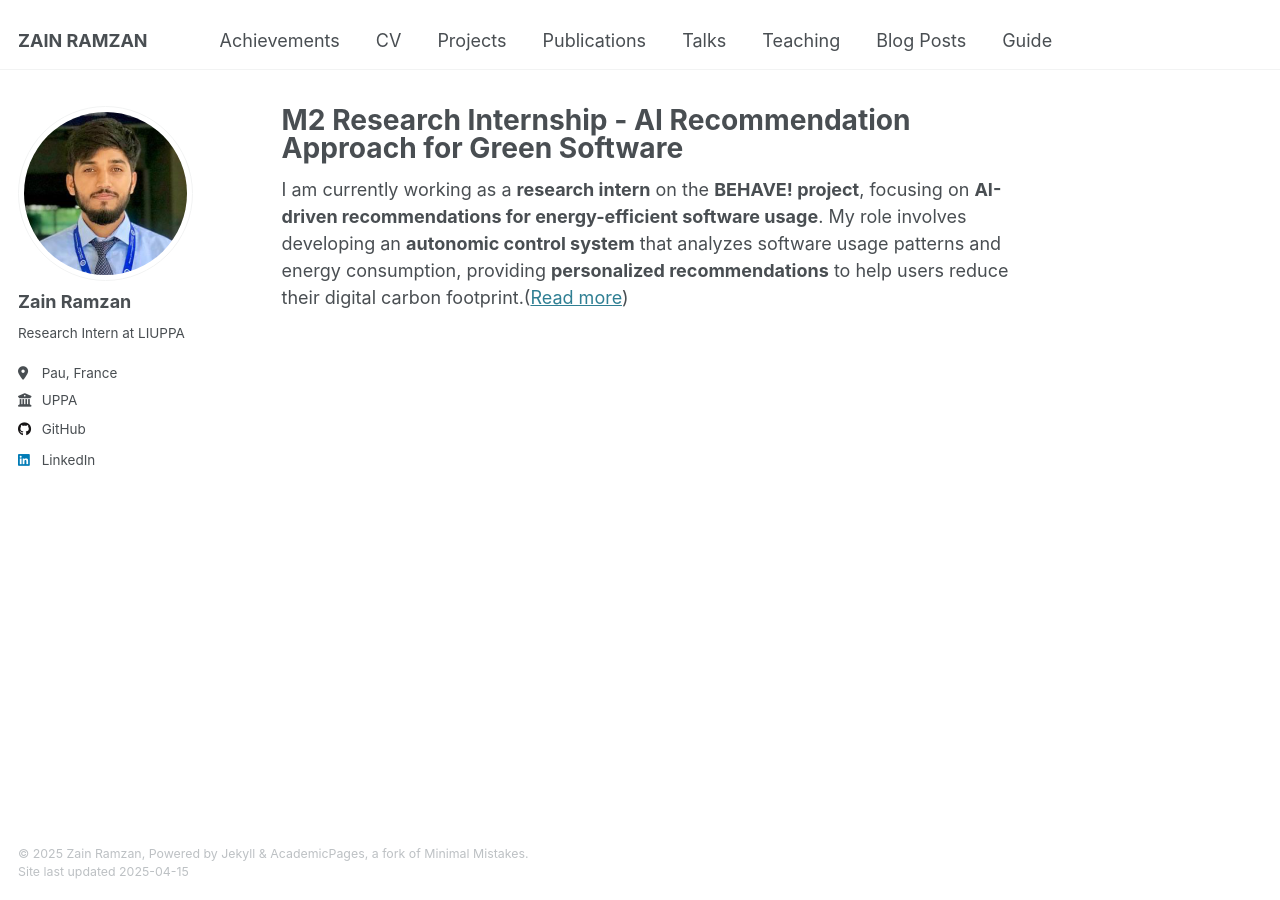
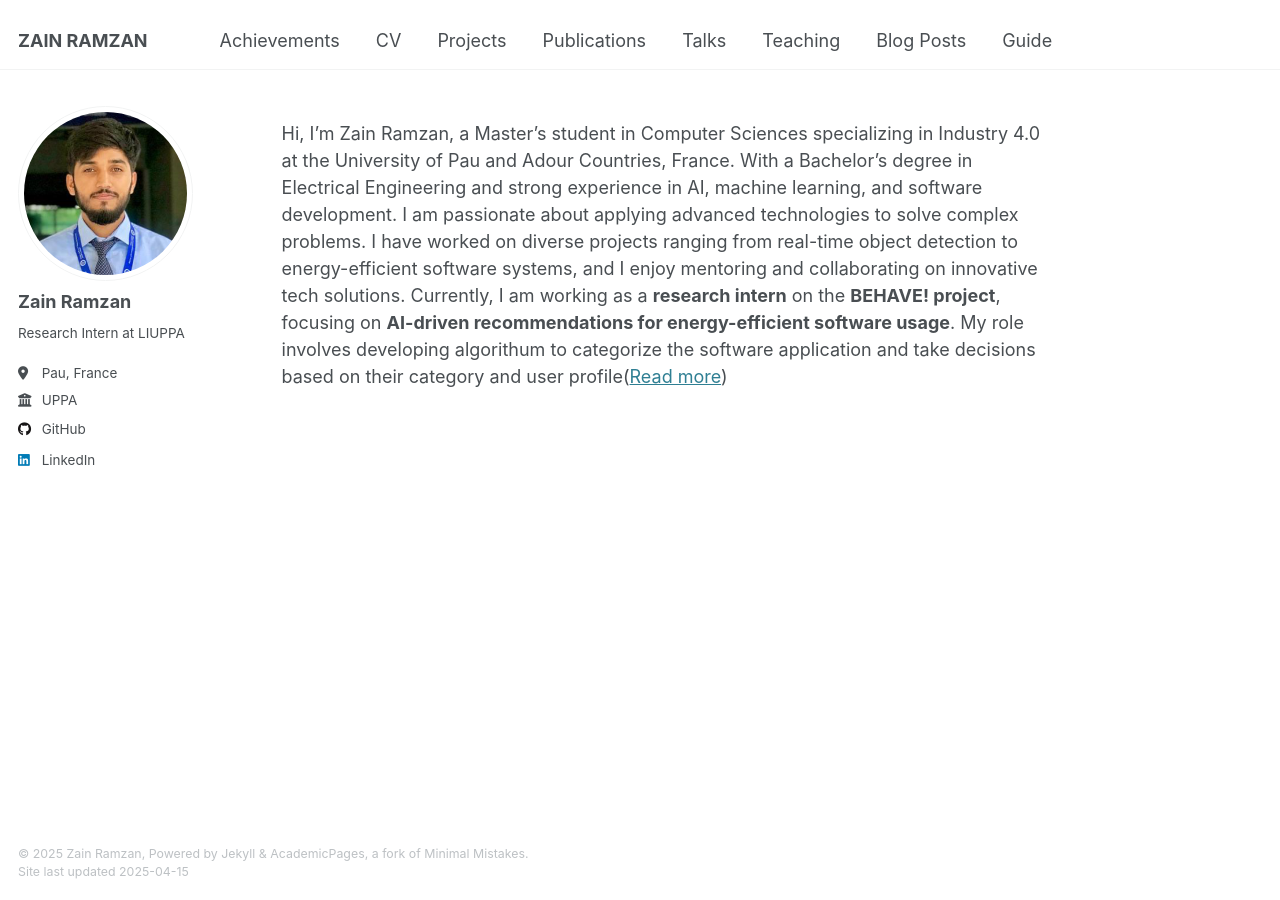
Before and after one commit to zain-ramzan/zain-ramzan.github.io, a Jekyll site: the page built from _pages/about.md, in a window 1280 px wide. Built offline with Jekyll 4.4.1, drawn with Linux system fonts in a browser that asks for light colours.

Commit message:
Update about.md

```diff
--- a/_pages/about.md
+++ b/_pages/about.md
@@ -1,9 +1,9 @@
 ---
 permalink: /
-title: "M2 Research Internship -  AI Recommendation Approach for Green Software"
+title: ""
 author_profile: true
 redirect_from:
   - /about/
   - /about.html
 ---
-I am currently working as a **research intern** on the **BEHAVE! project**, focusing on **AI-driven recommendations for energy-efficient software usage**. My role involves developing an **autonomic control system** that analyzes software usage patterns and energy consumption, providing **personalized recommendations** to help users reduce their digital carbon footprint.([Read more](/cv/M2ResearchInternship))
+Hi, I’m Zain Ramzan, a Master’s student in Computer Sciences specializing in Industry 4.0 at the University of Pau and Adour Countries, France. With a Bachelor’s degree in Electrical Engineering and strong experience in AI, machine learning, and software development. I am passionate about applying advanced technologies to solve complex problems. I have worked on diverse projects ranging from real-time object detection to energy-efficient software systems, and I enjoy mentoring and collaborating on innovative tech solutions. Currently, I am working as a **research intern** on the **BEHAVE! project**, focusing on **AI-driven recommendations for energy-efficient software usage**. My role involves developing algorithum to categorize the software application and take decisions based on their category and user profile([Read more](/cv/M2ResearchInternship))
```
